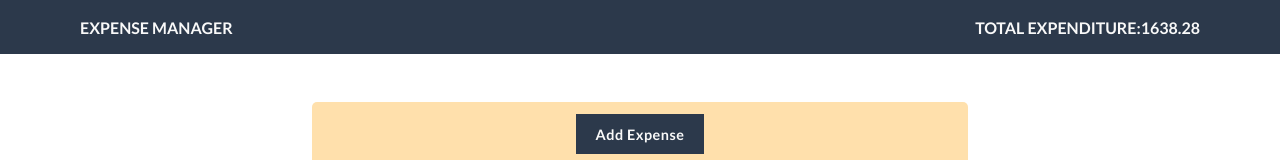
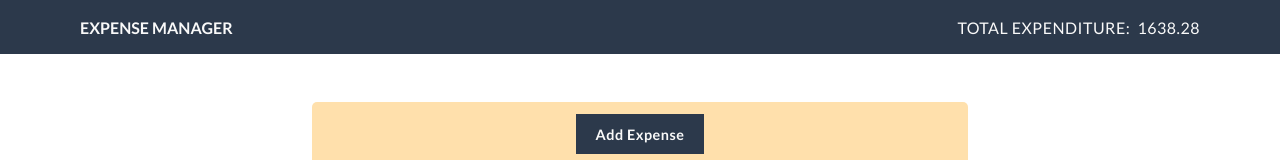
Before and after one commit to mankirats/Expense-Manager, a React (Create React App) app: page / in a window 1280 px wide. Shown: the top 160 px of the page. Built offline with nearby package versions, Linux system fonts and the light colour scheme.

Commit message:
Validations added for date and total fields

```diff
--- a/src/Components/HeaderWithTotal.js
+++ b/src/Components/HeaderWithTotal.js
@@ -7,7 +7,7 @@ function HeaderWithTotal(props) {
             <PageHeader>
                 <PageTitle>EXPENSE MANAGER</PageTitle>
                 <ExpenseTotalHeader>
-                    TOTAL EXPENDITURE:
+                    TOTAL EXPENDITURE: &nbsp;
                     {props.expenseTotal == 0 ? 0 : props.expenseTotal}
                 </ExpenseTotalHeader>
             </PageHeader>
--- a/src/Components/styledComponents.js
+++ b/src/Components/styledComponents.js
@@ -223,7 +223,9 @@ const PageTitle = styled.span`
 `;
 const ExpenseTotalHeader = styled.span`
     margin-left: auto;
-    font-weight: 600;
+    font-size: 1rem;
+    letter-spacing: 0.5px;
+    font-weight: 500;
 `;
 
 const DisplayExpenseFormContainer = styled.div`
```
